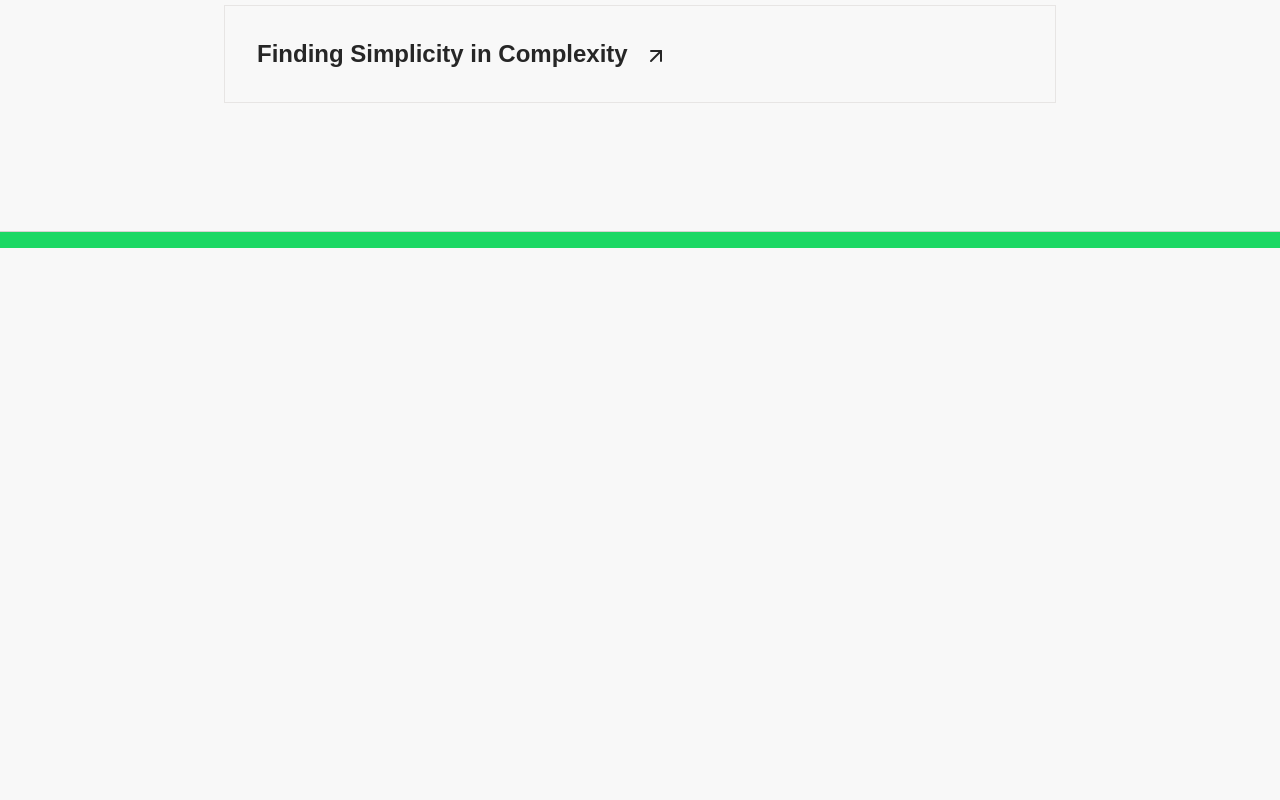
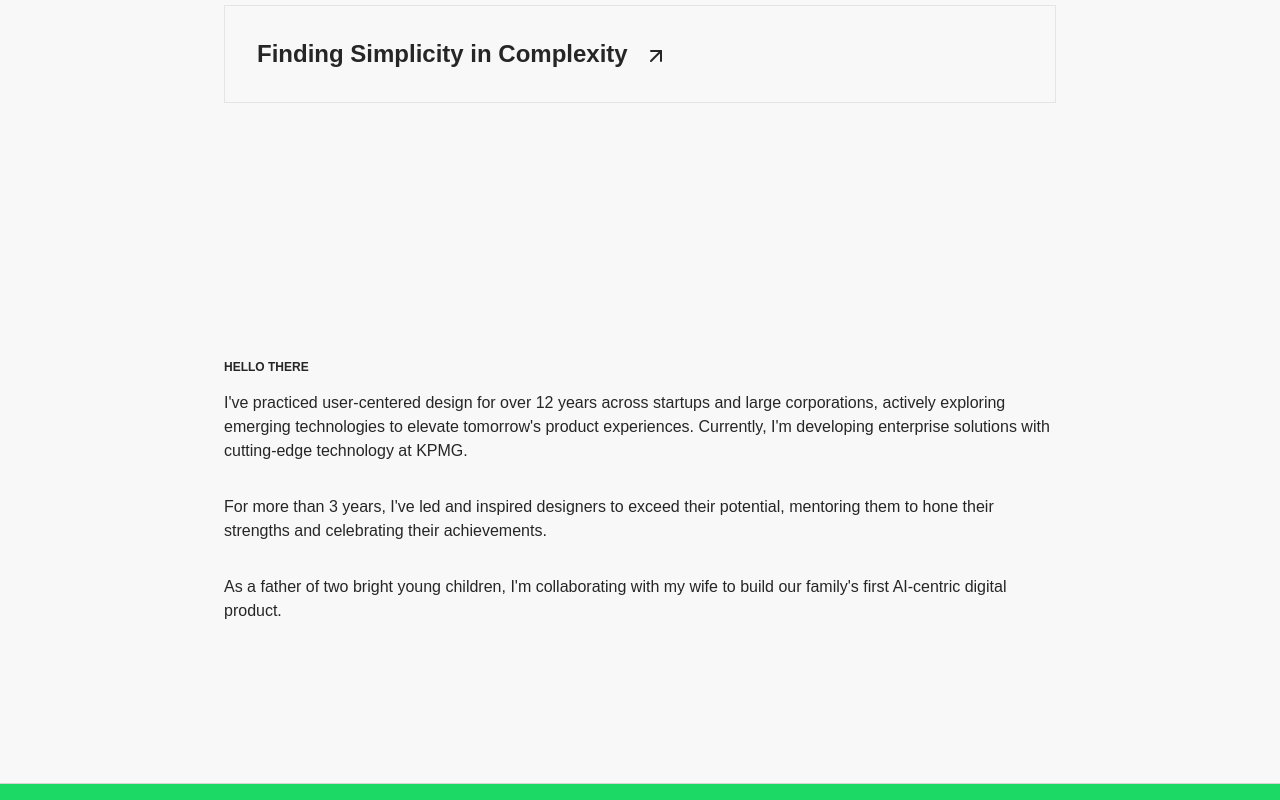
Before and after one commit to byleonardlim/personal-web, a Next.js app: page / in a window 1280 px wide. Shown: the part 1047-1847 px from the top of the page. Before the commit the page ends 1295 px from the top, so only its background shows below. Built offline with nearby package versions, Linux system fonts and the light colour scheme.

Commit message:
added an about section

```diff
--- a/src/pages/index.tsx
+++ b/src/pages/index.tsx
@@ -52,6 +52,7 @@ export default function Home({ caseStudies }: HomeProps) {
   // Section refs
   const introRef = useRef<HTMLElement>(null);
   const caseStudiesRef = useRef<HTMLElement>(null);
+  const aboutRef = useRef<HTMLElement>(null);
 
   // Animation effect for intro section
   useEffect(() => {
@@ -96,6 +97,22 @@ export default function Home({ caseStudies }: HomeProps) {
               <span className="mb-4 w-fit block uppercase text-xs font-bold">Featured Work</span>
               <ParentComponent caseStudies={caseStudies} />
             </section>
+
+            {/* About Section */}
+            <section id="about" ref={aboutRef} className="p-8 py-32 max-w-4xl mx-auto">
+              <span className="mb-4 w-fit block uppercase text-xs font-bold">Hello There</span>
+              <div className="text-md">
+                <p className="mb-8 ">
+                I've practiced user-centered design for over 12 years across startups and large corporations, actively exploring emerging technologies to elevate tomorrow's product experiences. Currently, I'm developing enterprise solutions with cutting-edge technology at KPMG.
+                </p>
+                <p className="mb-8 ">
+                For more than 3 years, I've led and inspired designers to exceed their potential, mentoring them to hone their strengths and celebrating their achievements.
+                </p>
+                <p className="mb-8 ">
+                As a father of two bright young children, I'm collaborating with my wife to build our family's first AI-centric digital product.
+                </p>
+              </div>
+            </section>
           </div>
         </main>
       </div>
```
